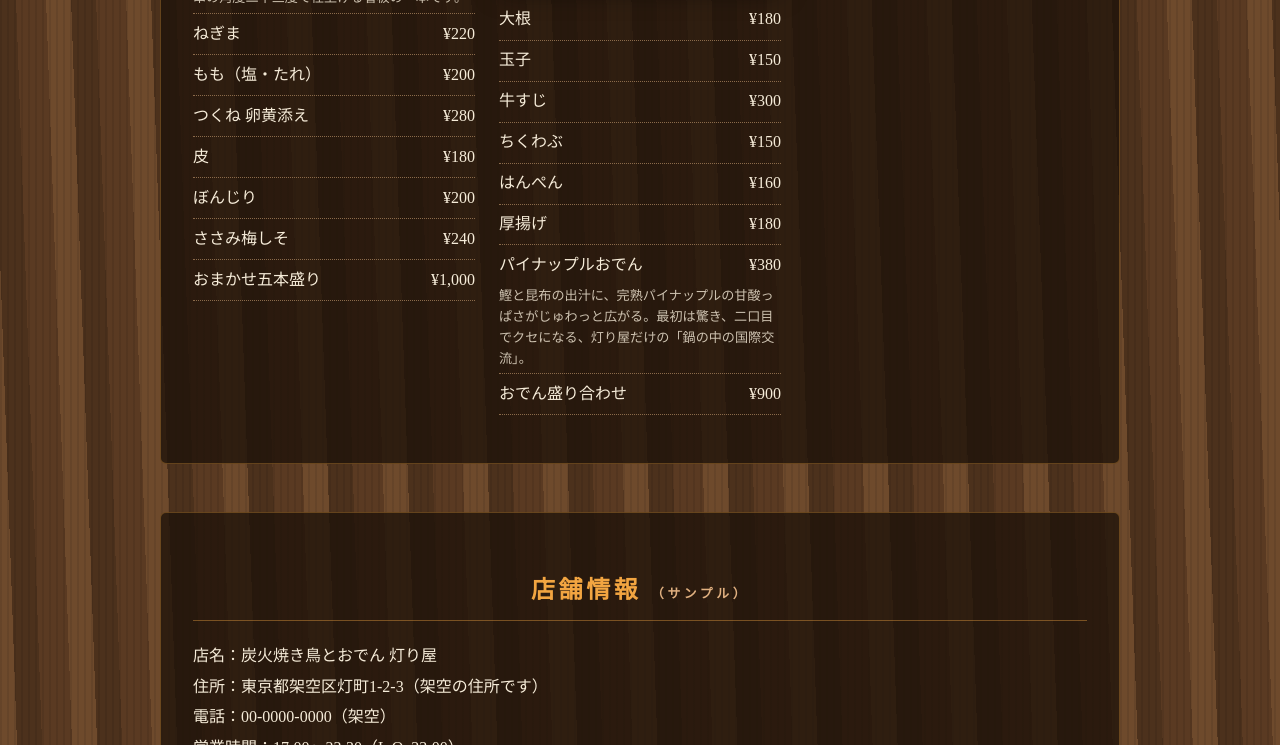
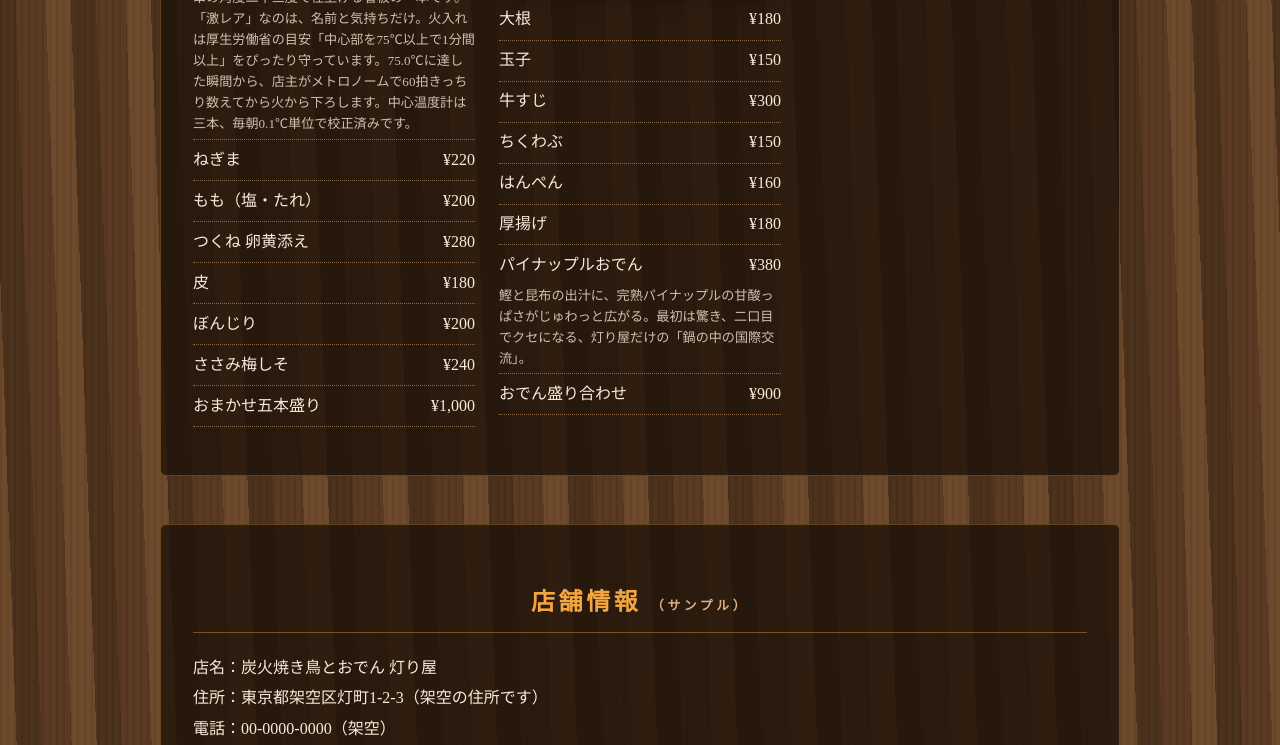
Before and after one commit to akariyachan/akariya, a plain HTML site: page index.html in a window 1280 px wide. Shown: the part 5652-6397 px from the top of the page. Drawn offline with Linux system fonts and the light colour scheme.

Commit message:
激レアレバーのコメントに加熱基準を追記

```diff
--- a/index.html
+++ b/index.html
@@ -77,7 +77,7 @@ li.has-note{flex-wrap:wrap}li.has-note .note{flex-basis:100%;display:block;font-
 </section>
 
 <section id="menu"><h2>お品書き</h2><p class="sample" style="text-align:center">※価格はすべて架空のサンプルです（税込）</p><div class="menu">
-<div><h3>焼き鳥</h3><div class="pair"><img class="photo" src="images/yakitori.jpg" alt="炭火の上で焼かれる焼き鳥の串" loading="lazy"><img class="photo" src="images/tsukune.jpg" alt="卵黄を添えたつくねとねぎまの盛り合わせ" loading="lazy"></div><img class="photo" src="images/rare-liver.jpg" alt="絶品★激レアレバー(タレ)の串" loading="lazy"><ul><li class="has-note">絶品★激レアレバー(タレ)<span>¥260</span><small class="note">秘伝のタレを三度がけ。炭火で香ばしく焼き上げた表面と、とろけるような口あたり。店主が串の角度二十三度で仕上げる看板の一本です。</small></li><li>ねぎま<span>¥220</span></li><li>もも（塩・たれ）<span>¥200</span></li><li>つくね 卵黄添え<span>¥280</span></li><li>皮<span>¥180</span></li><li>ぼんじり<span>¥200</span></li><li>ささみ梅しそ<span>¥240</span></li><li>おまかせ五本盛り<span>¥1,000</span></li></ul></div>
+<div><h3>焼き鳥</h3><div class="pair"><img class="photo" src="images/yakitori.jpg" alt="炭火の上で焼かれる焼き鳥の串" loading="lazy"><img class="photo" src="images/tsukune.jpg" alt="卵黄を添えたつくねとねぎまの盛り合わせ" loading="lazy"></div><img class="photo" src="images/rare-liver.jpg" alt="絶品★激レアレバー(タレ)の串" loading="lazy"><ul><li class="has-note">絶品★激レアレバー(タレ)<span>¥260</span><small class="note">秘伝のタレを三度がけ。炭火で香ばしく焼き上げた表面と、とろけるような口あたり。店主が串の角度二十三度で仕上げる看板の一本です。「激レア」なのは、名前と気持ちだけ。火入れは厚生労働省の目安「中心部を75℃以上で1分間以上」をぴったり守っています。75.0℃に達した瞬間から、店主がメトロノームで60拍きっちり数えてから火から下ろします。中心温度計は三本、毎朝0.1℃単位で校正済みです。</small></li><li>ねぎま<span>¥220</span></li><li>もも（塩・たれ）<span>¥200</span></li><li>つくね 卵黄添え<span>¥280</span></li><li>皮<span>¥180</span></li><li>ぼんじり<span>¥200</span></li><li>ささみ梅しそ<span>¥240</span></li><li>おまかせ五本盛り<span>¥1,000</span></li></ul></div>
 <div><h3>おでん</h3><img class="photo" src="images/oden.jpg" alt="出汁がしみた大根や玉子が入ったおでんの鍋" loading="lazy"><img class="photo" src="images/pineapple-oden.jpg" alt="出汁で煮込んだパイナップルのおでん" loading="lazy"><ul><li>大根<span>¥180</span></li><li>玉子<span>¥150</span></li><li>牛すじ<span>¥300</span></li><li>ちくわぶ<span>¥150</span></li><li>はんぺん<span>¥160</span></li><li>厚揚げ<span>¥180</span></li><li class="has-note">パイナップルおでん<span>¥380</span><small class="note">鰹と昆布の出汁に、完熟パイナップルの甘酸っぱさがじゅわっと広がる。最初は驚き、二口目でクセになる、灯り屋だけの「鍋の中の国際交流」。</small></li><li>おでん盛り合わせ<span>¥900</span></li></ul></div>
 <div><h3>飲み物</h3><ul><li>生ビール<span>¥600</span></li><li>ハイボール<span>¥500</span></li><li>日本酒（一合）<span>¥700〜</span></li><li>焼酎（芋・麦）<span>¥550</span></li><li>梅酒<span>¥550</span></li><li>烏龍茶<span>¥350</span></li></ul></div></div></section>
 <section id="info"><h2>店舗情報 <span class="sample">（サンプル）</span></h2><p>店名：炭火焼き鳥とおでん 灯り屋<br>住所：東京都架空区灯町1-2-3（架空の住所です）<br>電話：00-0000-0000（架空）<br>営業時間：17:00〜23:30（L.O. 23:00）<br>定休日：日曜・祝日<br>席数：カウンター8席・座敷16席</p></section>
```
